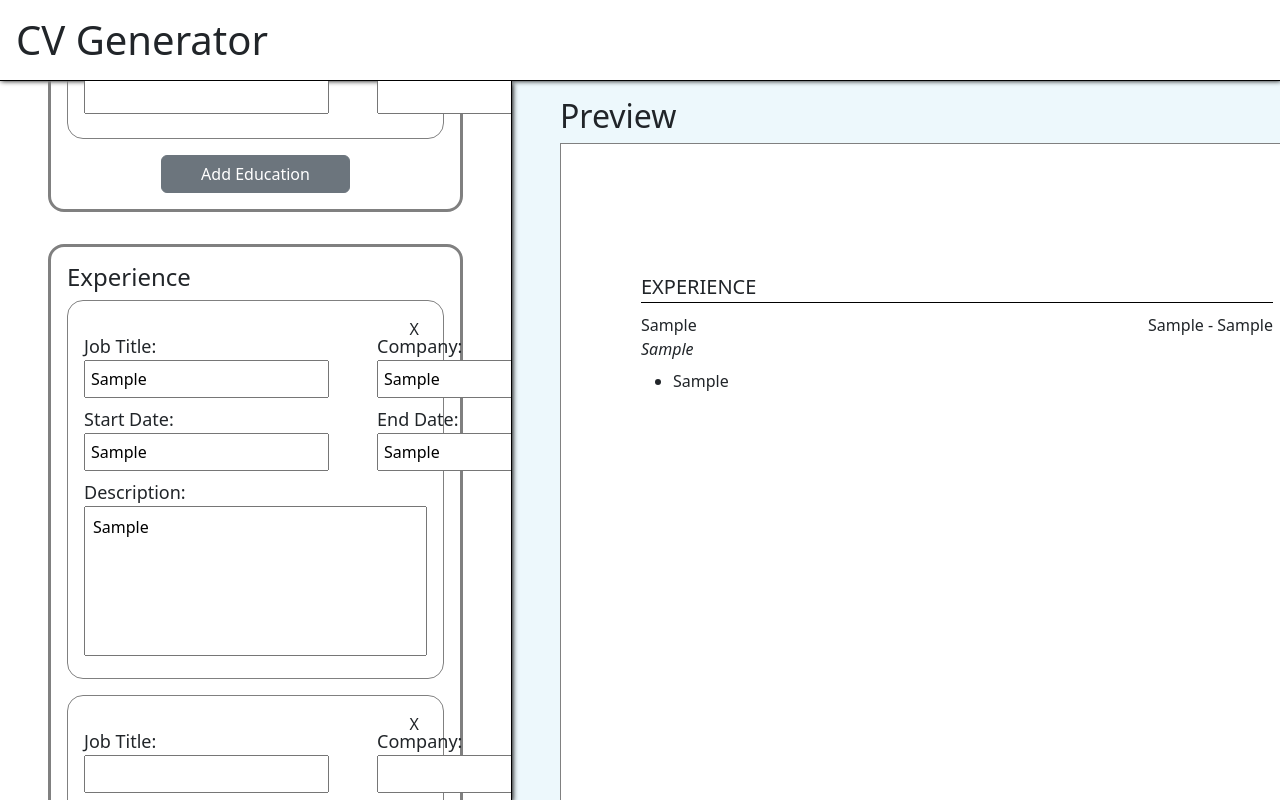
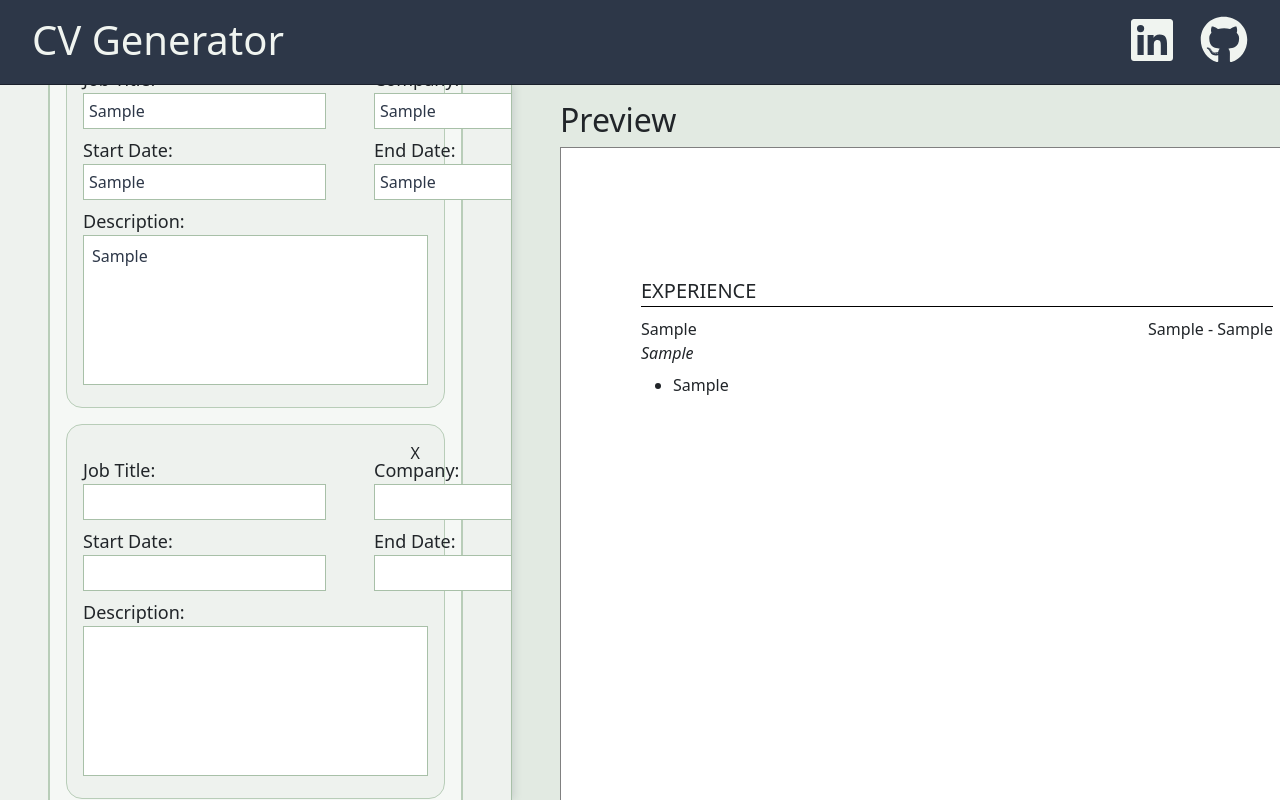
Before and after one commit to CharliePieczonka/cv-generator, a React (Vite) app: page / in a window 1280 px wide. Both pictures are taken after typing "Sample", "Sample", "Sample", "Sample", "Sample" into the empty fields and a click on the button "Add Experience". Built offline with nearby package versions, Linux system fonts and the light colour scheme.

Commit message:
Add skills section, project section, overhaul styling

```diff
--- a/src/CvGenerator.jsx
+++ b/src/CvGenerator.jsx
@@ -1,6 +1,8 @@
 import { useState } from 'react'
 import Editor from './Editor.jsx'
 import Preview from './Preview.jsx'
+import { FontAwesomeIcon } from '@fortawesome/react-fontawesome'
+import { faGithub, faLinkedin } from '@fortawesome/free-brands-svg-icons';
 
 const createEducation = () => ({
   id: crypto.randomUUID(),
@@ -19,12 +21,26 @@ const createExperience = () => ({
   description: "",
 });
 
+const createSkill = () => ({
+  id: crypto.randomUUID(),
+  title: "",
+  description: "",
+});
+
+const createProject = () => ({
+  id: crypto.randomUUID(),
+  title: "",
+  description: "",
+});
+
 function CvGenerator() {
   const [cvData, setCvData] = useState({
     general: { name: "", city: "", phone: "", email: "" },
     profile: "",
     education: [createEducation()],
     experience: [createExperience()],
+    skills: [createSkill()],
+    projects: [createProject()],
   });
 
   const addEducation = () => {
@@ -59,10 +75,46 @@ function CvGenerator() {
     }
   };
 
+  const addSkill = () => {
+    setCvData(prev => ({
+      ...prev,
+      skills: [...prev.skills, createSkill()],
+    }));
+  };
+
+  const deleteSkill = (id) => {
+    if(cvData.experience.length > 1) {
+      setCvData(prev => ({
+        ...prev,
+        skills: prev.skills.filter(e => e.id !== id),
+      }));
+    }
+  };
+
+  const addProject = () => {
+    setCvData(prev => ({
+      ...prev,
+      projects: [...prev.projects, createProject()],
+    }));
+  };
+
+  const deleteProject = (id) => {
+    if(cvData.projects.length > 1) {
+      setCvData(prev => ({
+        ...prev,
+        projects: prev.projects.filter(e => e.id !== id),
+      }));
+    }
+  };
+
   return (
     <>
       <div className="header">
         <h1>CV Generator</h1>
+        <div className="icons-div">
+          <a href="https://www.linkedin.com/in/charlie-pieczonka/" target="_blank"><FontAwesomeIcon icon={faLinkedin} className="header-icon"/></a>
+          <a href="https://github.com/CharliePieczonka" target="_blank"><FontAwesomeIcon icon={faGithub} className="header-icon"/></a>
+        </div>
       </div>
       <div className="main">
         <Editor
@@ -72,6 +124,10 @@ function CvGenerator() {
           deleteEducation={deleteEducation}
           addExperience={addExperience}
           deleteExperience={deleteExperience}
+          addSkill={addSkill}
+          deleteSkill={deleteSkill}
+          addProject={addProject}
+          deleteProject={deleteProject}
         />
         <Preview cvData={cvData} />
       </div>
--- a/src/Editor.jsx
+++ b/src/Editor.jsx
@@ -2,7 +2,7 @@ import EditorSection from './EditorSection.jsx'
 import EditorBlock from './EditorBlock.jsx'
 import TextInput from './inputs/TextInput.jsx'
 
-function Editor({ cvData, setCvData, addEducation, deleteEducation, addExperience, deleteExperience }) {
+function Editor({ cvData, setCvData, addEducation, deleteEducation, addExperience, deleteExperience, addSkill, deleteSkill, addProject, deleteProject }) {
   return (
     <div className="editor">
       <h2>Editor</h2>
@@ -55,7 +55,7 @@ function Editor({ cvData, setCvData, addEducation, deleteEducation, addExperienc
       <EditorSection title="Profile">
         <EditorBlock>
           <textarea
-            className="profile-text"
+            className="editor-textarea"
             onChange={(e) =>
               setCvData(prev => ({
                 ...prev,
@@ -68,7 +68,7 @@ function Editor({ cvData, setCvData, addEducation, deleteEducation, addExperienc
       </EditorSection>
       <EditorSection title="Education">
         {cvData.education.map((edu) => (
-          <div key={edu.id} className="education-item">
+          <div key={edu.id} className="education-item repeatable-section-item">
             <div className="section-delete-container">
               <button
                 type="button"
@@ -143,7 +143,7 @@ function Editor({ cvData, setCvData, addEducation, deleteEducation, addExperienc
       </EditorSection>
       <EditorSection title="Experience">
         {cvData.experience.map((exp) => (
-          <div key={exp.id} className="experience-item">
+          <div key={exp.id} className="experience-item repeatable-section-item">
             <div className="section-delete-container">
               <button
                 type="button"
@@ -208,7 +208,7 @@ function Editor({ cvData, setCvData, addEducation, deleteEducation, addExperienc
             <div>
               <label className="text-label">Description:</label>
               <textarea
-                className="experience-text"
+                className="editor-textarea"
                 onChange={(v) =>
                   setCvData(prev => ({
                     ...prev,
@@ -231,6 +231,110 @@ function Editor({ cvData, setCvData, addEducation, deleteEducation, addExperienc
           Add Experience
         </button>
       </EditorSection>
+      <EditorSection title="Skills">
+        {cvData.skills.map((skl) => (
+          <div key={skl.id} className="skill-item repeatable-section-item">
+            <div className="section-delete-container">
+              <button
+                type="button"
+                className="btn section-delete-btn"
+                onClick={() => deleteSkill(skl.id)}
+              >
+                X
+              </button>
+            </div>
+            <EditorBlock>
+              <TextInput
+                label="Title"
+                value={skl.title}
+                onChange={(v) =>
+                  setCvData(prev => ({
+                    ...prev,
+                    skills: prev.skills.map(e =>
+                      e.id === skl.id ? { ...e, title: v } : e
+                    )
+                  }))
+                }
+              />
+            </EditorBlock>
+            <div>
+              <label className="text-label">Description:</label>
+              <textarea
+                className="editor-textarea"
+                onChange={(v) =>
+                  setCvData(prev => ({
+                    ...prev,
+                    skills: prev.skills.map(e =>
+                      e.id === skl.id ? {...e, description: v.target.value } : e
+                    )
+                  }))
+                }
+              >
+              </textarea>
+            </div>
+          </div>
+        ))}
+
+        <button
+          type="button"
+          className="btn btn-secondary w-50 align-self-center"
+          onClick={addSkill}
+        >
+          Add Skill
+        </button>
+      </EditorSection>
+      <EditorSection title="Projects">
+        {cvData.projects.map((prj) => (
+          <div key={prj.id} className="project-item repeatable-section-item">
+            <div className="section-delete-container">
+              <button
+                type="button"
+                className="btn section-delete-btn"
+                onClick={() => deleteProject(prj.id)}
+              >
+                X
+              </button>
+            </div>
+            <EditorBlock>
+              <TextInput
+                label="Title"
+                value={prj.title}
+                onChange={(v) =>
+                  setCvData(prev => ({
+                    ...prev,
+                    projects: prev.projects.map(e =>
+                      e.id === prj.id ? { ...e, title: v } : e
+                    )
+                  }))
+                }
+              />
+            </EditorBlock>
+            <div>
+              <label className="text-label">Description:</label>
+              <textarea
+                className="editor-textarea"
+                onChange={(v) =>
+                  setCvData(prev => ({
+                    ...prev,
+                    projects: prev.projects.map(e =>
+                      e.id === prj.id ? {...e, description: v.target.value } : e
+                    )
+                  }))
+                }
+              >
+              </textarea>
+            </div>
+          </div>
+        ))}
+
+        <button
+          type="button"
+          className="btn btn-secondary w-50 align-self-center"
+          onClick={addProject}
+        >
+          Add Project
+        </button>
+      </EditorSection>
     </div>
   );
 }
--- a/src/Preview.jsx
+++ b/src/Preview.jsx
@@ -25,9 +25,9 @@ export default function Preview({ cvData }) {
               {cvData.education[0].degree && <p className="section-title">EDUCATION</p>}
               {cvData.education.map((edu) => (
                 <div key={edu.id} className="education-entry">
-                  <div className="education-top">
-                    <div className="education-degree">{edu.degree}</div>
-                    <div className="education-dates">
+                  <div className="education-top entry-top">
+                    <div className="education-degree entry-title">{edu.degree}</div>
+                    <div className="education-dates entry-dates">
                       <span>{edu.dateFrom}</span>
                       {edu.dateFrom && edu.dateTo && <span> - </span>}
                       <span>{edu.dateTo}</span>
@@ -41,19 +41,44 @@ export default function Preview({ cvData }) {
               {cvData.experience[0].title && <p className="section-title">EXPERIENCE</p>}
               {cvData.experience.map((exp) => (
                 <div key={exp.id} className="experience-entry">
-                  <div className="experience-top">
-                    <div className="experience-title">{exp.title}</div>
-                    <div className="experience-dates">
+                  <div className="experience-top entry-top">
+                    <div className="experience-title entry-title">{exp.title}</div>
+                    <div className="experience-dates entry-dates">
                       <span>{exp.dateFrom}</span>
                       {exp.dateFrom && exp.dateTo && <span> - </span>}
                       <span>{exp.dateTo}</span>
                     </div>
                   </div>
                   <p className="experience-company"><em>{exp.company}</em></p>
-                  <ul className="experience-description-list">
+                  <ul className="description-list">
                     {
                       exp.description.length > 0 &&
                       exp.description.split("\n").map((line) => (
+                        <li>{line}</li>
+                      ))
+                    }
+                  </ul>
+                </div>
+              ))}
+            </div>
+            <div className="document-skills document-section">
+              {cvData.skills[0].title && <p className="section-title">SKILLS</p>}
+              {cvData.skills.map((skl) => (
+                <div key={skl.id} className="skill-entry">
+                  <div className="skill-title entry-title">{skl.title}</div>
+                  <p>{skl.description}</p>
+                </div>
+              ))}
+            </div>
+            <div className="document-projects document-section">
+              {cvData.projects[0].title && <p className="section-title">PROJECTS</p>}
+              {cvData.projects.map((prj) => (
+                <div key={prj.id} className="project-entry">
+                  <div className="project-title entry-title">{prj.title}</div>
+                  <ul className="description-list">
+                    {
+                      prj.description.length > 0 &&
+                      prj.description.split("\n").map((line) => (
                         <li>{line}</li>
                       ))
                     }
--- a/src/styles.css
+++ b/src/styles.css
@@ -11,15 +11,30 @@
 }
 
 .header {
-  padding: 1em;
-  border-bottom: 1px solid black;
-  box-shadow: 1px 0px 5px black;
+  padding: 1em 2em;
+  background-color: #2D3748;
+  border-bottom: 1px solid #1A202C;
   position: inherit;
   z-index: 2;
+  color: #F0F4F0;
+  display: flex;
+  justify-content: space-between;
 }
 
 .header h1 {
   margin-bottom: 0;
+}
+
+.icons-div {
+  display: flex;
+  gap: 1.5em;
+}
+
+a { color: inherit; }
+
+.header-icon {
+  height: 3em;
+  width: 3em;
 }
 
 .main {
@@ -32,17 +47,24 @@
 
 .editor {
   padding: 1em 3em;
-  border-right: 1px solid black;
-  box-shadow: 1px 2px 5px black;
+  background-color: #EEF2EE;
+  border-right: 1px solid #A8C0A8;
+  box-shadow: 2px 0px 8px rgba(45, 55, 72, 0.15);
   z-index: 2;
   overflow-y: scroll;
+  scrollbar-width: none;
+}
+
+.editor::-webkit-scrollbar {
+  display: none;
 }
 
 .section-container {
   display: flex;
   flex-direction: column;
 
-  border: 3px solid grey;
+  background-color: #F5F8F5;
+  border: 2px solid #B8CDB8;
   border-radius: 1em;
   padding: 1em;
 
@@ -67,16 +89,30 @@
 
 input[type="text"] {
   padding: 5px;
+  background-color: #FFFFFF;
+  border: 1px solid #A8C0A8;
+  color: #2D3748;
+}
+
+input[type="text"]:focus {
+  outline: none;
+  border-color: #4A7C59;
+  box-shadow: 0 0 0 2px rgba(74, 124, 89, 0.2);
 }
 
 .preview {
   padding: 1em 0;
-  background-color: #edf8fc;
+  background-color: #E2EAE2;
   display: flex;
   flex-direction: column;
   overflow-y: auto;
   overflow-x: auto;
   min-height: 0;
+  scrollbar-width: none;
+}
+
+.preview::-webkit-scrollbar {
+  display: none;
 }
 
 .document-wrapper {
@@ -106,11 +142,20 @@ input[type="text"] {
   justify-content: space-evenly;
 }
 
-.profile-text, .experience-text {
+.editor-textarea {
   height: 150px;
   width: 100%;
   resize: none;
   padding: 0.5em;
+  background-color: #FFFFFF;
+  border: 1px solid #A8C0A8;
+  color: #2D3748;
+}
+
+.editor-textarea:focus {
+  outline: none;
+  border-color: #4A7C59;
+  box-shadow: 0 0 0 2px rgba(74, 124, 89, 0.2);
 }
 
 .document-section {
@@ -124,8 +169,9 @@ input[type="text"] {
   border-bottom: 1px solid black;
 }
 
-.education-item, .experience-item {
-  border: 1px solid grey;
+.repeatable-section-item {
+  background-color: #EEF2EE;
+  border: 1px solid #B8CDB8;
   border-radius: 1em;
   padding: 1em;
   margin-bottom: 1em;
@@ -149,17 +195,17 @@ input[type="text"] {
   outline: none;
 }
 
-.education-top, .experience-top {
+.entry-top {
   display: flex;
   justify-content: space-between;
 }
 
-.education-degree, .experience-title {
+.entry-title {
   font-weight: 500;
   margin-bottom: 0;
 }
 
-.education-dates, .experience-dates {
+.entry-dates {
   display: inline-block;
 }
 
@@ -167,7 +213,7 @@ input[type="text"] {
   margin-bottom: 0;
 }
 
-.experience-description-list {
+.description-list {
   margin-top: 0.5em;
 }
 
```
